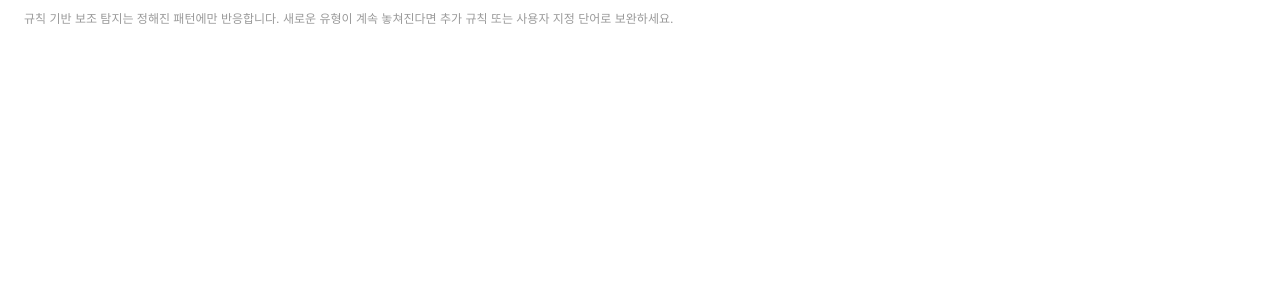
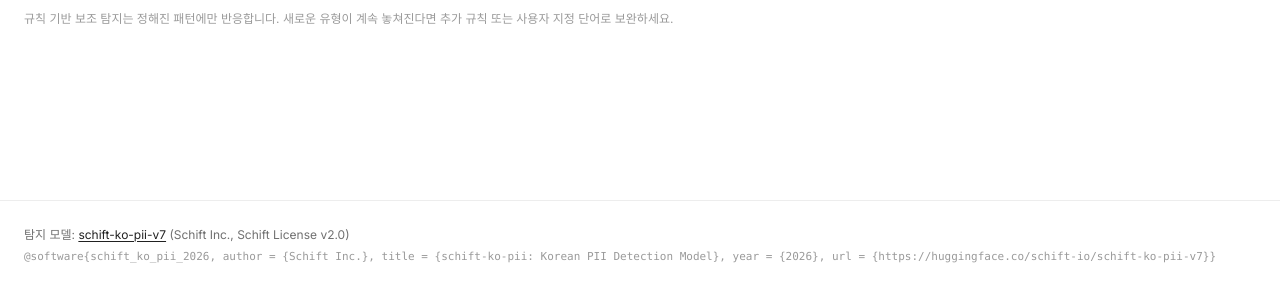
Before and after one commit to yongkyu4803/gqai-masking, a Flask app: page / in a window 1280 px wide. Shown: the part 1091-1380 px from the top of the page. Before the commit the page ends 1115 px from the top, so only its background shows below. Run offline with Flask 3, Linux system fonts and the light colour scheme.

Commit message:
Add model attribution footer to the app itself
The citation lived only in README before. Add a site footer with a
link to the model page and the BibTeX citation, so attribution is
visible in the running app too.

Co-Authored-By: Claude Sonnet 5 <noreply@anthropic.com>

```diff
--- a/static/app.css
+++ b/static/app.css
@@ -514,3 +514,37 @@ table.detections tr.row-unmasked td {
   margin-top: var(--gqai-space-6);
   word-break: keep-all;
 }
+
+/* ---- Site footer: 모델 출처/인용 ---- */
+
+.site-footer {
+  border-top: 1px solid var(--gqai-hairline-cool);
+  margin-top: var(--gqai-space-16);
+}
+
+.site-footer-inner {
+  max-width: var(--gqai-content-max);
+  margin: 0 auto;
+  padding: var(--gqai-space-6);
+  color: var(--gqai-ink-mute);
+  font-size: 12px;
+  line-height: 1.6;
+}
+
+.site-footer-inner p { margin: 0 0 var(--gqai-space-1); }
+.site-footer-inner p:last-child { margin-bottom: 0; }
+
+.site-footer-inner a {
+  color: var(--gqai-ink-secondary);
+  text-decoration: underline;
+  text-underline-offset: 2px;
+}
+.site-footer-inner a:hover { color: var(--gqai-primary-deep); }
+.site-footer-inner a:focus-visible { outline: 2px solid var(--gqai-primary-deep); outline-offset: 2px; }
+
+.site-footer-inner .citation {
+  font-family: var(--gqai-font-mono);
+  font-size: 11px;
+  color: var(--gqai-ink-mute-2);
+  overflow-wrap: anywhere;
+}
--- a/templates/index.html
+++ b/templates/index.html
@@ -191,6 +191,19 @@
     </p>
   </main>
 
+  <footer class="site-footer">
+    <div class="site-footer-inner">
+      <p>
+        탐지 모델:
+        <a href="https://huggingface.co/schift-io/schift-ko-pii-v7" target="_blank" rel="noopener noreferrer">schift-ko-pii-v7</a>
+        (Schift Inc., Schift License v2.0)
+      </p>
+      <p class="citation">
+        @software{schift_ko_pii_2026, author = {Schift Inc.}, title = {schift-ko-pii: Korean PII Detection Model}, year = {2026}, url = {https://huggingface.co/schift-io/schift-ko-pii-v7}}
+      </p>
+    </div>
+  </footer>
+
   <script id="sample-text" type="application/json">{{ sample_text | tojson }}</script>
   {% if result %}
   <script id="masked-text-data" type="application/json">{{ result.masked_text | tojson }}</script>
```
